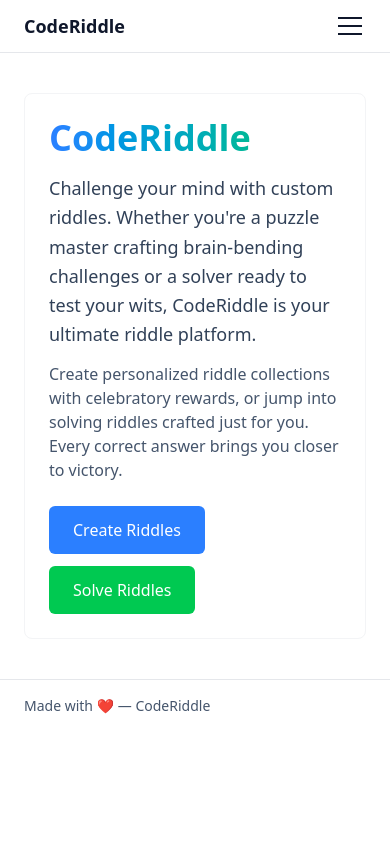
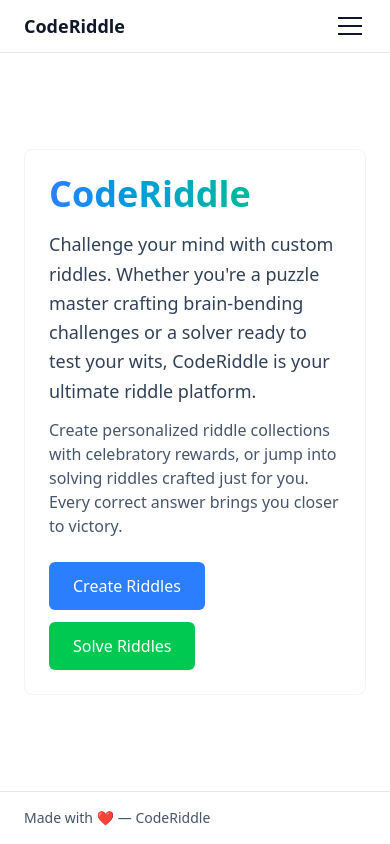
Before and after one commit to mohammad-khs/code-riddle, a Next.js app: page / in a window 390 px wide. Built offline with nearby package versions, Linux system fonts and the light colour scheme.

Commit message:
style(ui):improve main design & mobile navbar

```diff
--- a/app/components/Header.tsx
+++ b/app/components/Header.tsx
@@ -33,7 +33,7 @@ export default function Header() {
 
   return (
     <header className="bg-white/80 dark:bg-slate-800/70 border-b border-gray-200 dark:border-slate-700 sticky top-0 z-50">
-      <div className="app-container flex items-center justify-between py-3">
+      <div className="max-w-[980px] mx-auto px-6 flex items-center justify-between py-3">
         <Link
           href="/"
           className="font-bold text-lg text-slate-900 dark:text-slate-100"
@@ -122,10 +122,10 @@ export default function Header() {
         </div>
       </div>
 
-      {/* Mobile Menu - slides down */}
+      {/* Mobile Menu - overlay */}
       {isMenuOpen && (
-        <div className="md:hidden border-t border-gray-200 dark:border-slate-700 bg-white dark:bg-slate-800">
-          <nav className="app-container flex flex-col gap-3 text-sm text-slate-700 dark:text-slate-200 py-4">
+        <div className="md:hidden border-t border-gray-200 dark:border-slate-700 bg-white dark:bg-slate-800 absolute z-50 w-full left-0">
+          <nav className="max-w-[980px] mx-auto px-6 flex flex-col gap-3 text-sm text-slate-700 dark:text-slate-200 py-4">
             {!user ? (
               <>
                 <Link
--- a/app/globals.css
+++ b/app/globals.css
@@ -19,15 +19,6 @@
     background-color: var(--app-bg);
     color: var(--app-foreground);
   }
-}
-
-/* small utility for consistent max width */
-.app-container {
-  max-width: 980px;
-  margin-left: auto;
-  margin-right: auto;
-  padding-left: 1.5rem;
-  padding-right: 1.5rem;
 }
 
 @media (max-width: 520px) {
--- a/app/layout.tsx
+++ b/app/layout.tsx
@@ -26,14 +26,18 @@ export default function RootLayout({
   return (
     <html lang="en">
       <body
-        className={`${geistSans.variable} ${geistMono.variable} antialiased`}
+        className={`${geistSans.variable} ${geistMono.variable} antialiased min-h-screen flex flex-col`}
       >
         <Header />
 
-        <main className="app-container py-10">{children}</main>
+        <div className="flex-1 flex items-center justify-center px-6">
+          <main className="max-w-[980px] w-full">{children}</main>
+        </div>
 
         <footer className="border-t border-gray-200 dark:border-slate-700 text-sm text-slate-600 dark:text-slate-300">
-          <div className="app-container py-4">Made with ❤️ — CodeRiddle</div>
+          <div className="max-w-[980px] w-full mx-auto px-6 py-4">
+            Made with ❤️ — CodeRiddle
+          </div>
         </footer>
       </body>
     </html>
```
